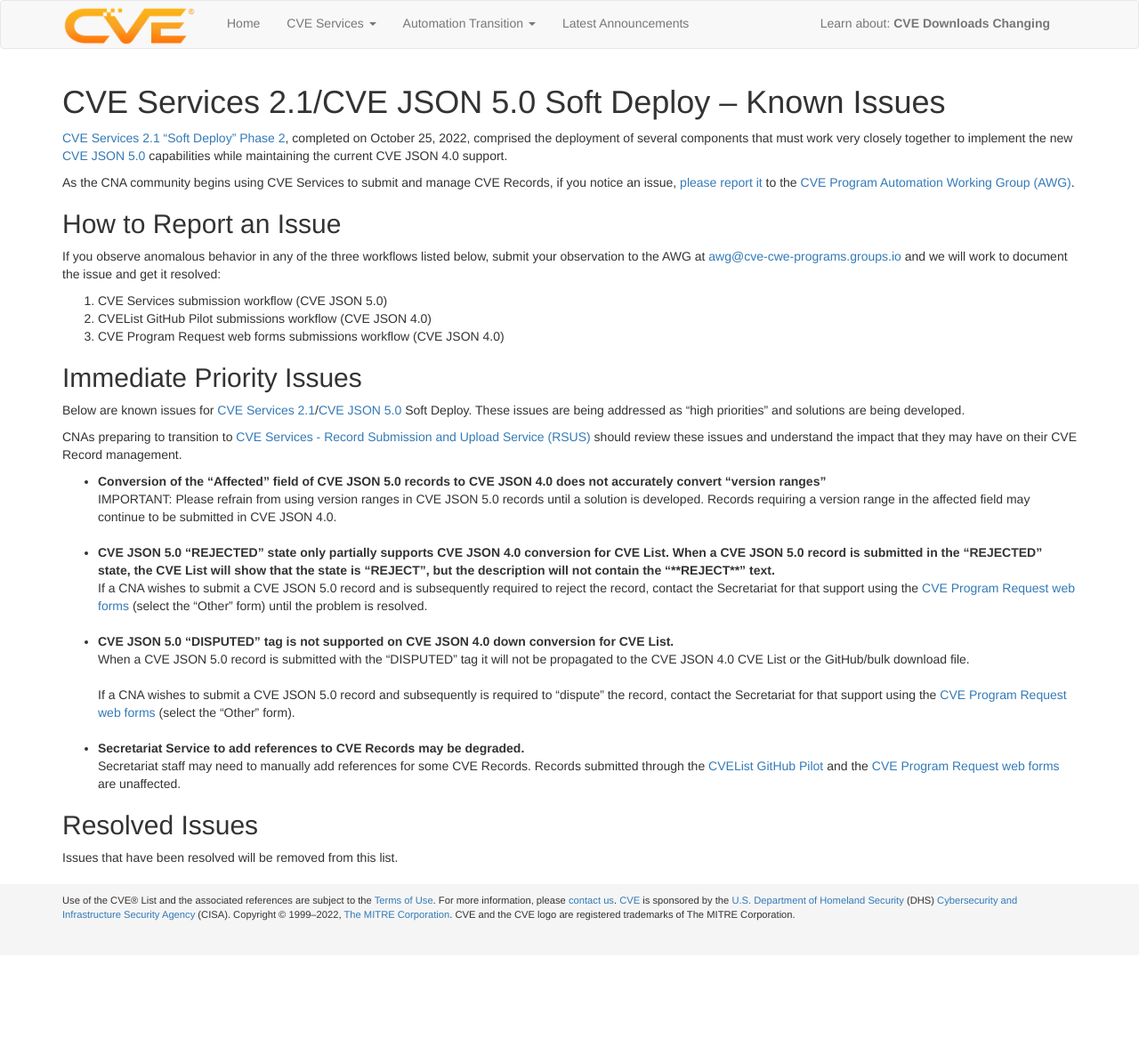
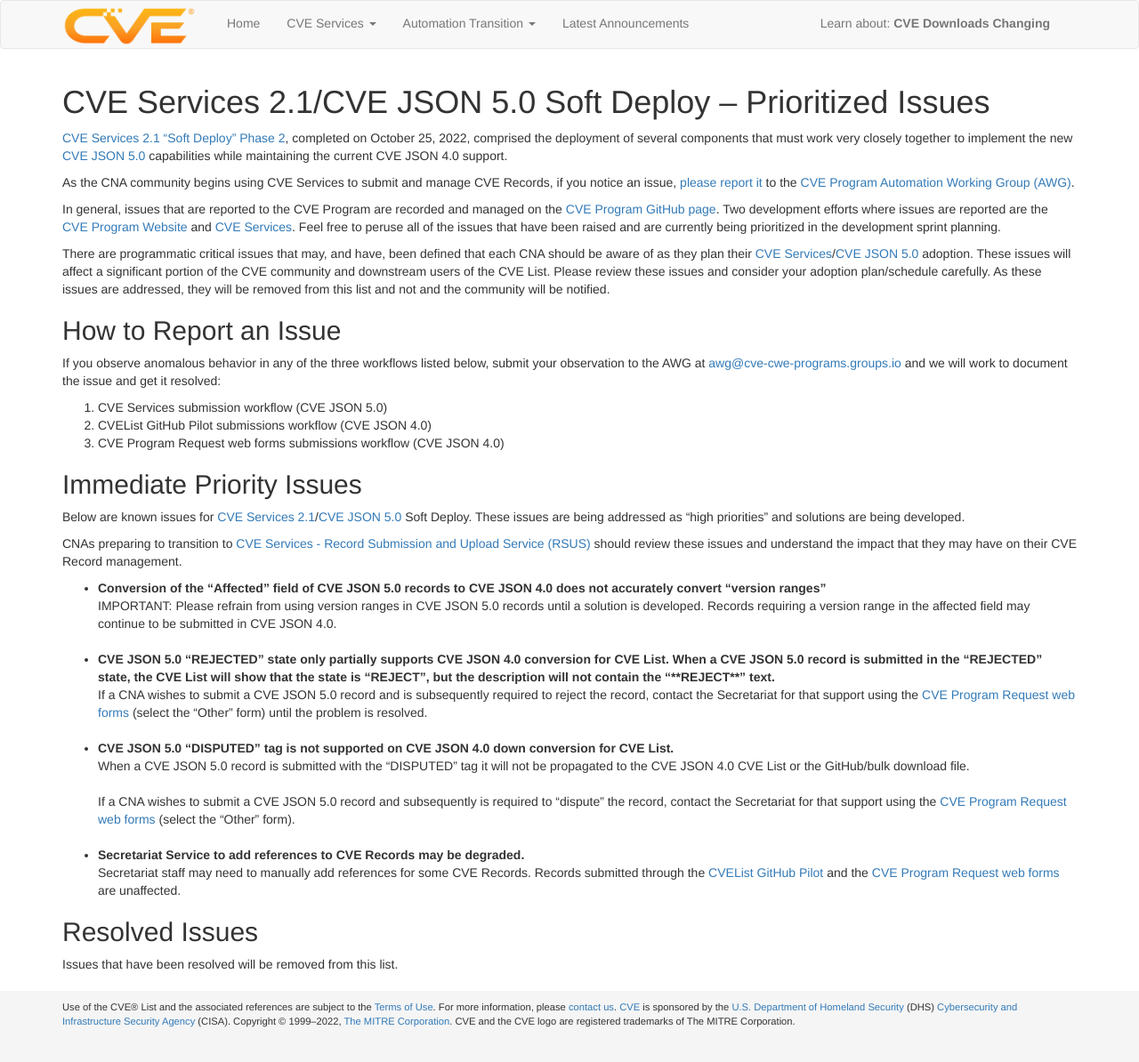
Before and after one commit to CVEProject/cveproject.github.io, a Jekyll site: the page built from automation-cve-services-known-issues.md, in a window 1280 px wide. Shown: the whole page at 89% size. Built offline with Jekyll 4.4.1, drawn with Linux system fonts in a browser that asks for light colours; nearby versions of some CDN libraries; before the commit the page ends 1074 px from its top, so only the background shows below that.

Commit message:
Update automation-cve-services-known-issues.md
Update title and add pointer to issue trackers

```diff
--- a/automation-cve-services-known-issues.md
+++ b/automation-cve-services-known-issues.md
@@ -1,11 +1,15 @@
 ---
-title: CVE Services 2.1/CVE JSON 5.0 Soft Deploy – Known Issues
+title: CVE Services 2.1/CVE JSON 5.0 Soft Deploy – Prioritized Issues
 layout: page
 ---
 
 [CVE Services 2.1 “Soft Deploy” Phase 2](https://cveproject.github.io/automation-transition#bulletin-number-10), completed on October 25, 2022, comprised the deployment of several components that must work very closely together to implement the new [CVE JSON 5.0](https://cveproject.github.io/automation-cve-services#json-overview) capabilities while maintaining the current CVE JSON 4.0 support.
 
 As the CNA community begins using CVE Services to submit and manage CVE Records, if you notice an issue, <a href="mailto:awg@cve-CWE-Programs.groups.io">please report it</a> to the [CVE Program Automation Working Group (AWG)](https://www.cve.org/ProgramOrganization/WorkingGroups#AutomationWorkingGroupAWG).
+
+In general, issues that are reported to the CVE Program are recorded and managed on the [CVE Program GitHub page](https://github.com/CVEProject/). Two development efforts where issues are reported are the [CVE Program Website](https://github.com/CVEProject/cve-website) and [CVE Services](https://github.com/CVEProject/cve-services/issues). Feel free to peruse all of the issues that have been raised and are currently being prioritized in the development sprint planning.
+
+There are programmatic critical issues that may, and have, been defined that each CNA should be aware of as they plan their [CVE Services](https://cveproject.github.io/automation-cve-services#services-overview)/[CVE JSON 5.0](https://cveproject.github.io/automation-cve-services#json-overview) adoption. These issues will affect a significant portion of the CVE community and downstream users of the CVE List. Please review these issues and consider your adoption plan/schedule carefully. As these issues are addressed, they will be removed from this list and not and the community will be notified.
 
 ## How to Report an Issue
 
```
